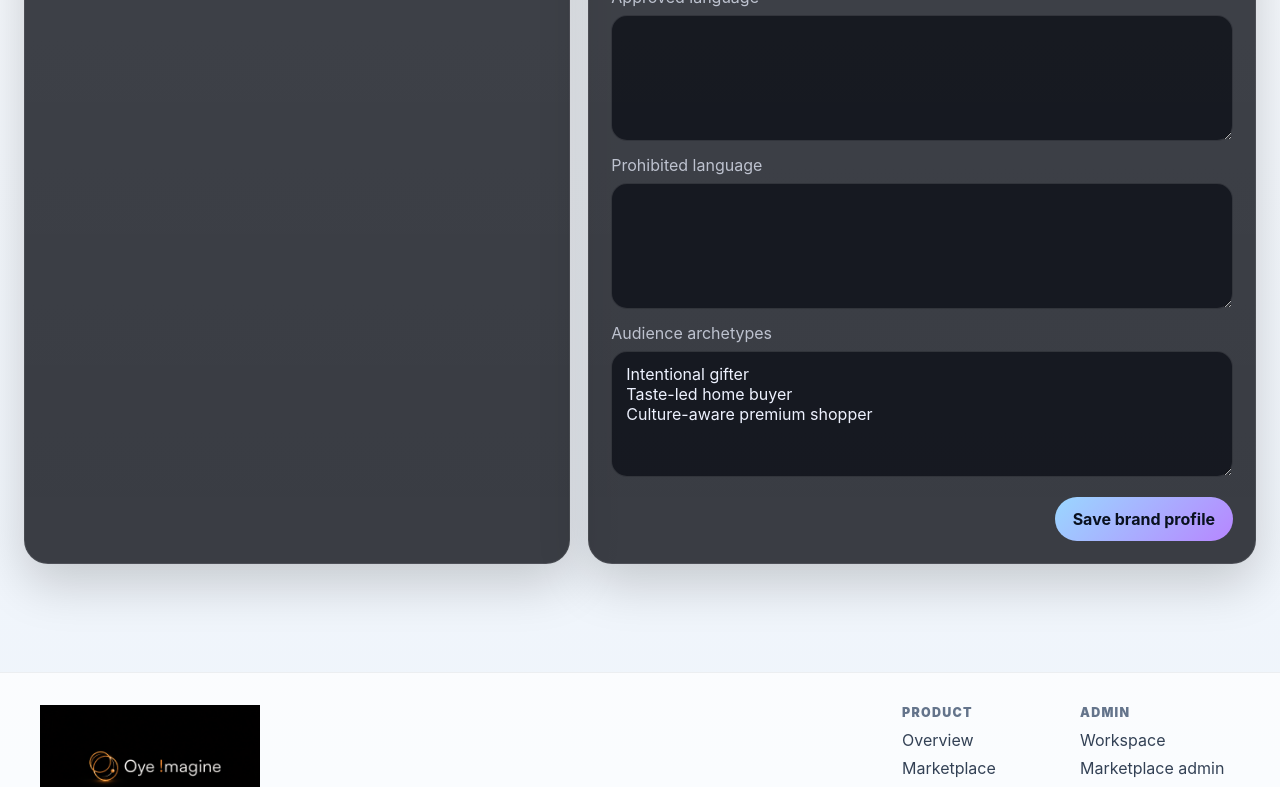
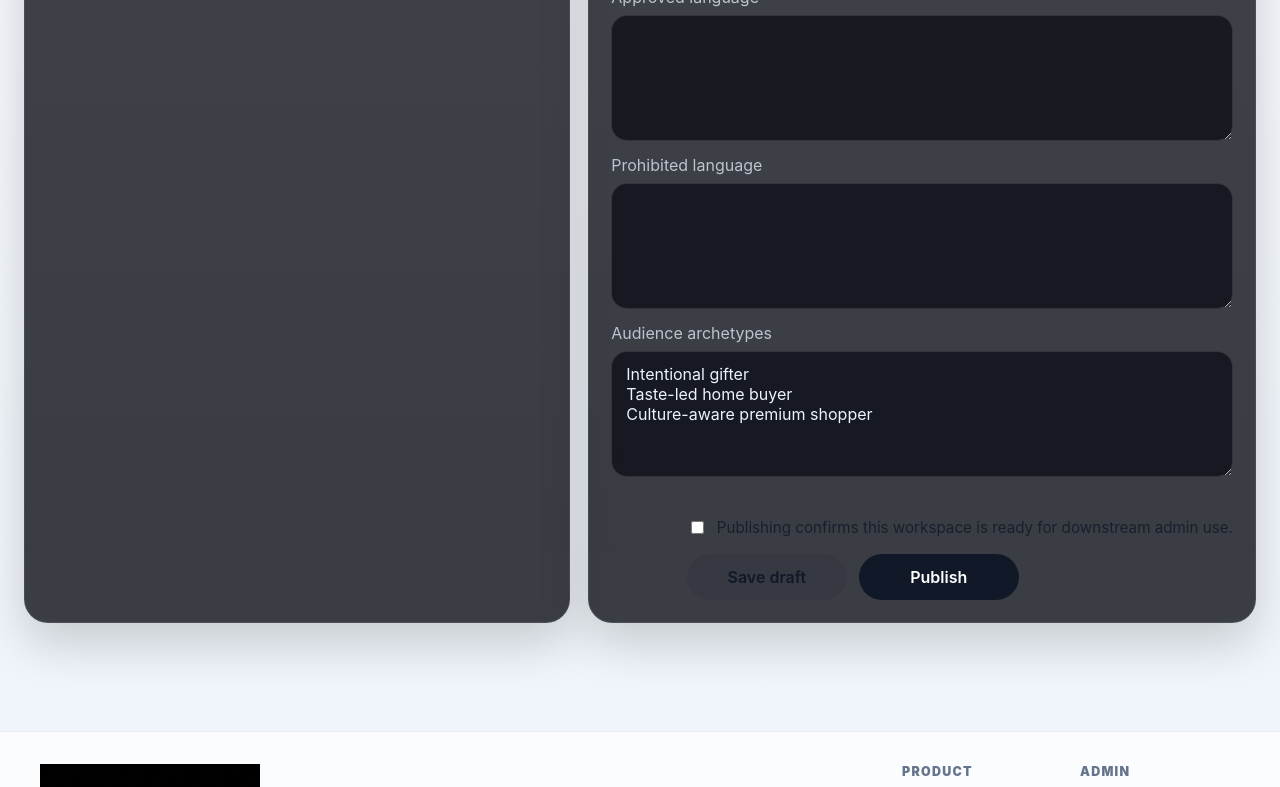
Before and after one commit to arunkumarmanikonda-web/oye-imagine-growth-os-starter, a Next.js app: page /admin/brand-intelligence in a window 1280 px wide. Shown: the part 752-1539 px from the top of the page. Built offline with nearby package versions, Linux system fonts and the light colour scheme; no server answers.

Commit message:
feat: add Neejee editor workflow safeguards

```diff
--- a/package.json
+++ b/package.json
@@ -13,7 +13,8 @@
     "test:admin-pilot": "vitest run tests/api/admin-pilot.test.ts",
     "test:admin-live": "vitest run tests/api/admin-live-snapshots.test.ts",
     "test:admin-live-writes": "vitest run tests/api/admin-live-writes.test.ts",
-    "test:admin-editors": "vitest run tests/api/admin-editor-patches.test.ts"
+    "test:admin-editors": "vitest run tests/api/admin-editor-patches.test.ts",
+    "test:admin-editor-intents": "vitest run tests/api/admin-editor-intents.test.ts"
   },
   "dependencies": {
     "@supabase/ssr": "^0.6.1",
--- /dev/null
+++ b/src/app/admin/action-button.tsx
@@ -0,0 +1,34 @@
+"use client";
+
+import { useFormStatus } from "react-dom";
+
+type ActionButtonProps = {
+  label: string;
+  pendingLabel?: string;
+  variant?: "primary" | "secondary" | "danger";
+  name?: string;
+  value?: string;
+};
+
+export function ActionButton({
+  label,
+  pendingLabel = "Saving...",
+  variant = "primary",
+  name,
+  value,
+}: ActionButtonProps) {
+  const { pending } = useFormStatus();
+
+  return (
+    <button
+      type="submit"
+      name={name}
+      value={value}
+      className={`admin-action-button admin-action-button--${variant}`}
+      disabled={pending}
+      aria-disabled={pending}
+    >
+      {pending ? pendingLabel : label}
+    </button>
+  );
+}
--- a/src/app/admin/brand-intelligence/actions.ts
+++ b/src/app/admin/brand-intelligence/actions.ts
@@ -1,12 +1,44 @@
 "use server";
 
+import type { Route } from "next";
 import { revalidatePath } from "next/cache";
+import { redirect } from "next/navigation";
+
+import {
+  assertPublishConfirmed,
+  buildEditorRedirect,
+  readEditorIntent,
+  toEditorErrorSlug,
+} from "@/lib/admin/neejee-editor-intents";
+import { buildBrandIntelligencePatchFromFormData } from "@/lib/admin/neejee-editor-utils";
 import { saveNeejeeBrandIntelligenceSnapshotLive } from "@/lib/admin/neejee-live";
-import { buildBrandIntelligencePatchFromFormData } from "@/lib/admin/neejee-editor-utils";
 
-export async function saveBrandIntelligenceFormAction(formData: FormData) {
-  const patch = buildBrandIntelligencePatchFromFormData(formData);
-  await saveNeejeeBrandIntelligenceSnapshotLive(patch);
-  revalidatePath("/admin/brand-intelligence");
-  revalidatePath("/admin/pilot");
+export async function submitBrandIntelligenceEditorAction(formData: FormData) {
+  let redirectTarget = buildEditorRedirect("/admin/brand-intelligence", "saved");
+
+  try {
+    const intent = readEditorIntent(formData);
+    if (intent === "publish") {
+      assertPublishConfirmed(formData);
+    }
+
+    const patch = buildBrandIntelligencePatchFromFormData(formData);
+    await saveNeejeeBrandIntelligenceSnapshotLive(patch);
+
+    revalidatePath("/admin/brand-intelligence");
+    revalidatePath("/api/admin/brand-intelligence");
+
+    redirectTarget = buildEditorRedirect(
+      "/admin/brand-intelligence",
+      intent === "publish" ? "published" : "saved"
+    );
+  } catch (error) {
+    redirectTarget = buildEditorRedirect(
+      "/admin/brand-intelligence",
+      "error",
+      toEditorErrorSlug(error)
+    );
+  }
+
+  redirect(redirectTarget as Route);
 }
--- a/src/app/admin/brand-intelligence/page.tsx
+++ b/src/app/admin/brand-intelligence/page.tsx
@@ -1,8 +1,10 @@
+import { FormFlash } from "@/app/admin/form-flash";
+import { ActionButton } from "@/app/admin/action-button";
 import Link from "next/link";
 import { getNeejeeBrandIntelligenceSnapshotLive } from "@/lib/admin/neejee-live";
 import { listToMultiline } from "@/lib/admin/neejee-editor-utils";
 import AdminSaveButton from "@/app/admin/save-button";
-import { saveBrandIntelligenceFormAction } from "./actions";
+import { submitBrandIntelligenceEditorAction } from "./actions";
 
 export const runtime = "nodejs";
 export const dynamic = "force-dynamic";
@@ -64,7 +66,8 @@ export default async function BrandIntelligencePage() {
           <div className="oi-stage-eyebrow">Live edit</div>
           <h2>Update brand intelligence</h2>
 
-          <form action={saveBrandIntelligenceFormAction} className="oi-editor-form">
+          <FormFlash />
+<form action={submitBrandIntelligenceEditorAction} className="oi-editor-form">
             <label className="oi-editor-field">
               <span>Profile status</span>
               <input name="profileStatus" defaultValue={String(snapshot.profileStatus ?? "")} />
@@ -107,7 +110,29 @@ export default async function BrandIntelligencePage() {
             </label>
 
             <div className="oi-editor-actions">
-              <AdminSaveButton idleLabel="Save brand profile" pendingLabel="Saving profile..." />
+              <div className="admin-action-row">
+  <label className="admin-publish-confirm">
+    <input type="checkbox" name="confirmPublish" value="yes" />
+    <span>Publishing confirms this workspace is ready for downstream admin use.</span>
+  </label>
+
+  <div className="admin-action-row__buttons">
+    <ActionButton
+      label="Save draft"
+      pendingLabel="Saving draft..."
+      variant="secondary"
+      name="intent"
+      value="save"
+    />
+    <ActionButton
+      label="Publish"
+      pendingLabel="Publishing..."
+      variant="primary"
+      name="intent"
+      value="publish"
+    />
+  </div>
+</div>
             </div>
           </form>
         </article>
--- /dev/null
+++ b/src/app/admin/form-flash.tsx
@@ -0,0 +1,34 @@
+"use client";
+
+import { useSearchParams } from "next/navigation";
+
+const ERROR_MESSAGES: Record<string, string> = {
+  publish_confirmation_required: "Tick the publish confirmation box before publishing.",
+  save_failed: "We couldn’t save the changes. Please try again.",
+};
+
+export function FormFlash() {
+  const searchParams = useSearchParams();
+
+  const saved = searchParams.get("saved") === "1";
+  const published = searchParams.get("published") === "1";
+  const error = searchParams.get("error");
+
+  if (!saved && !published && !error) return null;
+
+  const variant = error ? "error" : "success";
+  const message = error
+    ? ERROR_MESSAGES[error] ?? "Something went wrong while saving."
+    : published
+      ? "Changes published successfully."
+      : "Draft saved successfully.";
+
+  return (
+    <div
+      className={`admin-form-flash admin-form-flash--${variant}`}
+      role={error ? "alert" : "status"}
+    >
+      {message}
+    </div>
+  );
+}
--- a/src/app/globals.css
+++ b/src/app/globals.css
@@ -1818,3 +1818,89 @@ img { max-width: 100%; height: auto; display: block; }
   }
 }
 /* M13F_EDITOR_SURFACES_END */
+
+/* M13G_EDITOR_GUARDS_START */
+.admin-form-flash {
+  margin: 0 0 1rem;
+  border-radius: 16px;
+  padding: 0.875rem 1rem;
+  border: 1px solid transparent;
+  font-size: 0.95rem;
+  line-height: 1.5;
+}
+
+.admin-form-flash--success {
+  background: rgba(24, 160, 88, 0.12);
+  border-color: rgba(24, 160, 88, 0.35);
+  color: #0f7a3f;
+}
+
+.admin-form-flash--error {
+  background: rgba(208, 48, 48, 0.12);
+  border-color: rgba(208, 48, 48, 0.35);
+  color: #9e1f1f;
+}
+
+.admin-action-row {
+  display: grid;
+  gap: 0.875rem;
+  margin-top: 1.25rem;
+}
+
+.admin-action-row__buttons {
+  display: flex;
+  flex-wrap: wrap;
+  gap: 0.75rem;
+}
+
+.admin-publish-confirm {
+  display: flex;
+  align-items: flex-start;
+  gap: 0.625rem;
+  font-size: 0.95rem;
+  line-height: 1.5;
+  color: rgba(17, 24, 39, 0.82);
+}
+
+.admin-publish-confirm input {
+  margin-top: 0.2rem;
+}
+
+.admin-action-button {
+  appearance: none;
+  border: 0;
+  border-radius: 999px;
+  padding: 0.8rem 1.1rem;
+  min-width: 160px;
+  font: inherit;
+  font-weight: 600;
+  cursor: pointer;
+  transition: transform 120ms ease, opacity 120ms ease, background 120ms ease;
+}
+
+.admin-action-button:hover {
+  transform: translateY(-1px);
+}
+
+.admin-action-button:disabled,
+.admin-action-button[aria-disabled="true"] {
+  opacity: 0.65;
+  cursor: wait;
+  transform: none;
+}
+
+.admin-action-button--primary {
+  background: #111827;
+  color: #ffffff;
+}
+
+.admin-action-button--secondary {
+  background: rgba(17, 24, 39, 0.08);
+  color: #111827;
+}
+
+.admin-action-button--danger {
+  background: #b91c1c;
+  color: #ffffff;
+}
+/* M13G_EDITOR_GUARDS_END */
--- /dev/null
+++ b/src/lib/admin/neejee-editor-intents.ts
@@ -0,0 +1,43 @@
+export type EditorIntent = "save" | "publish";
+
+export const PUBLISH_CONFIRMATION_ERROR = "publish_confirmation_required";
+export const GENERIC_SAVE_ERROR = "save_failed";
+
+export function readEditorIntent(formData: FormData): EditorIntent {
+  const raw = String(formData.get("intent") ?? "save").trim().toLowerCase();
+  return raw === "publish" ? "publish" : "save";
+}
+
+export function readPublishConfirmation(formData: FormData): boolean {
+  return String(formData.get("confirmPublish") ?? "").trim().toLowerCase() === "yes";
+}
+
+export function assertPublishConfirmed(formData: FormData): void {
+  if (readEditorIntent(formData) === "publish" && !readPublishConfirmation(formData)) {
+    throw new Error(PUBLISH_CONFIRMATION_ERROR);
+  }
+}
+
+export function buildEditorRedirect(
+  path: string,
+  state: "saved" | "published" | "error",
+  message?: string
+): string {
+  const params = new URLSearchParams();
+
+  if (state === "saved") params.set("saved", "1");
+  if (state === "published") params.set("published", "1");
+  if (state === "error") params.set("error", message?.trim() || GENERIC_SAVE_ERROR);
+
+  const query = params.toString();
+  return query ? `${path}?${query}` : path;
+}
+
+export function toEditorErrorSlug(error: unknown): string {
+  const message =
+    error instanceof Error ? error.message.trim() : String(error ?? "").trim();
+
+  if (!message) return GENERIC_SAVE_ERROR;
+  if (message === PUBLISH_CONFIRMATION_ERROR) return PUBLISH_CONFIRMATION_ERROR;
+  return GENERIC_SAVE_ERROR;
+}
```
Also changed, not shown: src/app/admin/onboarding/actions.ts (+38 -6 lines), src/app/admin/onboarding/page.tsx (+28 -3 lines), src/app/admin/pilot/actions.ts (+38 -5 lines), src/app/admin/pilot/page.tsx (+28 -3 lines), 1 other file (tests, documents, lock files or other folders).
